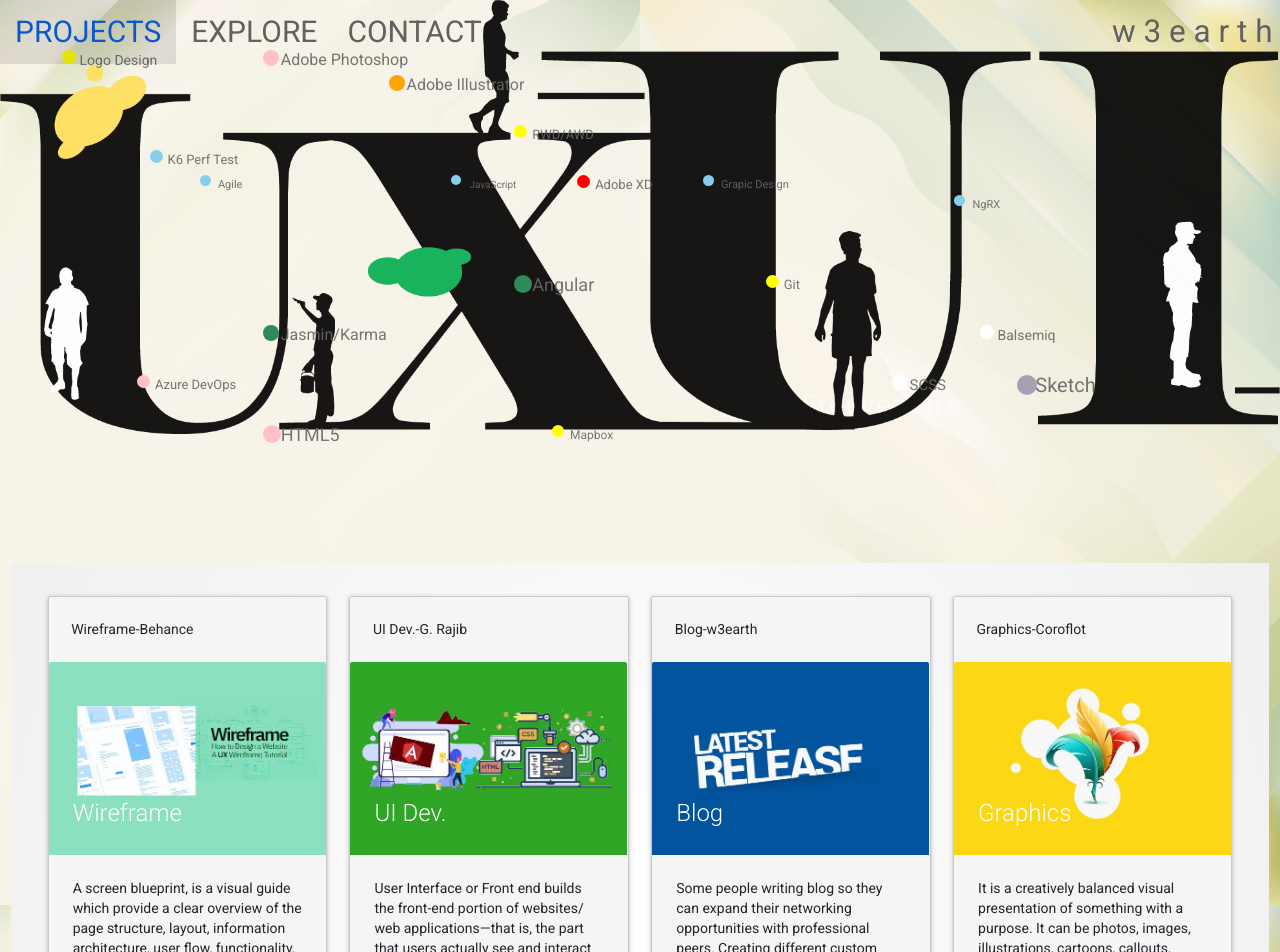
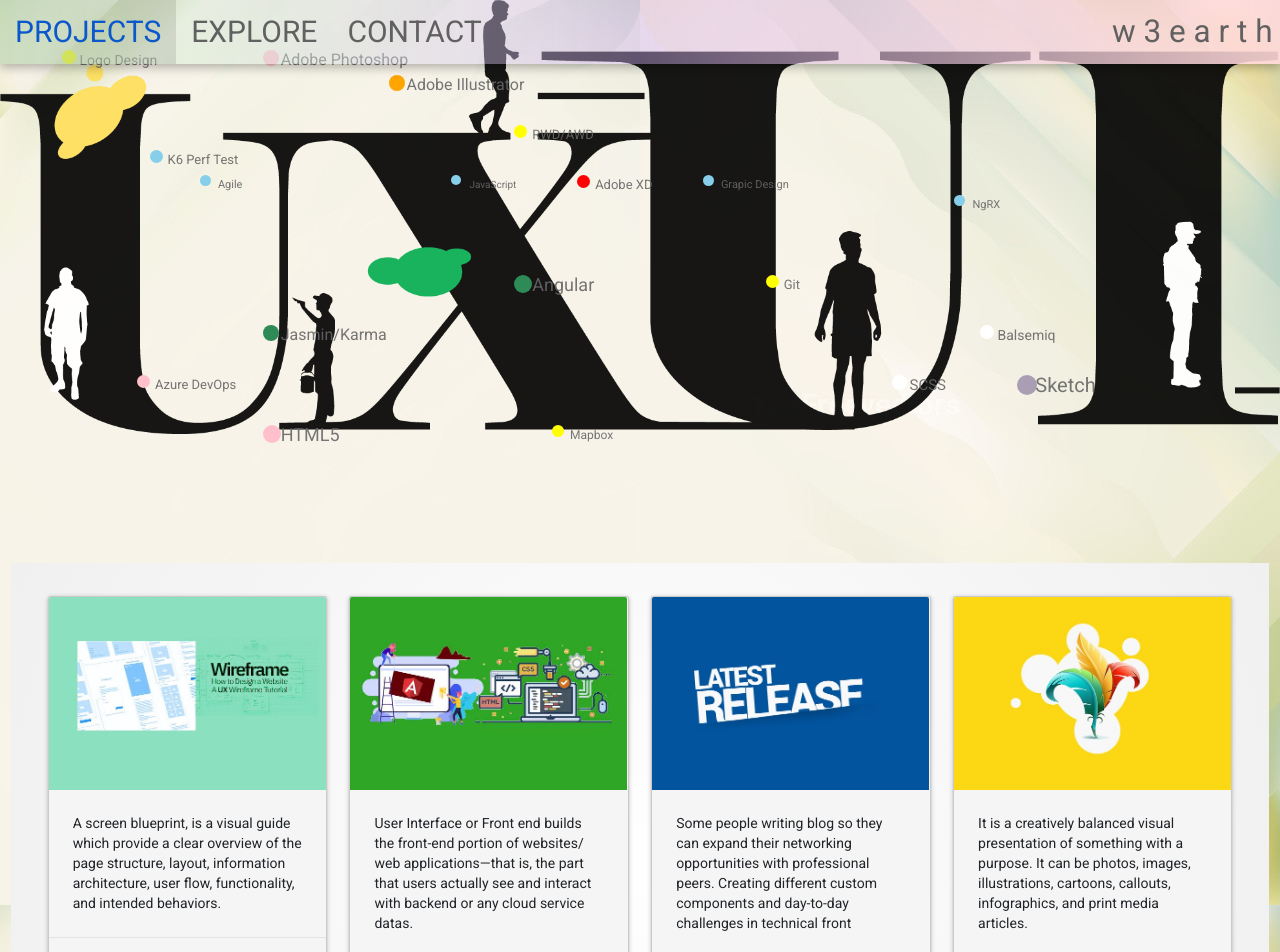
Before and after one commit to rajibganguly/w3earth-app, an Angular app: page / in a window 1280 px wide. Shown: the top 952 px of the page. Built offline with nearby package versions, Linux system fonts and the light colour scheme.

Commit message:
added changes

```diff
--- a/src/app/dashboard/dashboard.component.html
+++ b/src/app/dashboard/dashboard.component.html
@@ -19,10 +19,10 @@
     <div class="row">
       <div class="col xl3 m6 s12" *ngFor="let card of cardsDetailsInDashboard">
         <div class="card card-panel hoverable">
-          <div class="Card-title p-4">{{card.title}}-{{card.nameOfAuthor}}</div>
+          <!-- <div class="Card-title p-4">{{card.title}}-{{card.nameOfAuthor}}</div> -->
           <div class="card-image">
             <img src="{{card.imagePath}}" class="animate__animated animate__bounce">
-            <span class="card-title">{{card.title}}</span>
+            <!-- <span class="card-title">{{card.title}}</span> -->
           </div>
           <div class="card-content">
             <p>{{card.description}}</p>
--- a/src/app/header/header.component.scss
+++ b/src/app/header/header.component.scss
@@ -1,3 +1,7 @@
 .wd {
   width:25px;
 }
+nav .nav-wrapper {
+  background-image: linear-gradient(to right, rgba(211, 252, 198, 0.5), rgba(211, 177, 249, 0.4), rgba(255, 217, 217, 0.9));
+  box-shadow: 0 3px 10px rgba(0, 0, 0, 0.3);
+}
--- a/src/styles.scss
+++ b/src/styles.scss
@@ -106,6 +106,7 @@
     &.hoverable {
       @extend .grey, .lighten-4;
     }
+
   }
   .sector-date {
     color: lighten($textColor, 25);
```
Also changed, not shown: src/assets/images/tech/Screenshot4.jpg (added).
